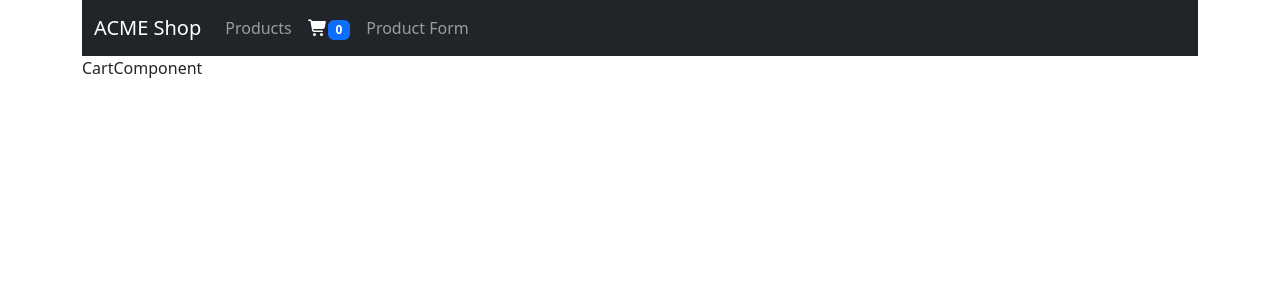
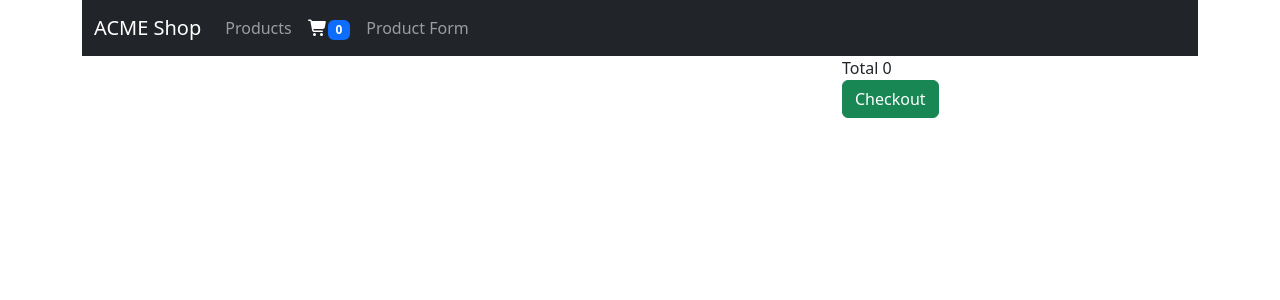
Before and after one commit to BanuPrakash/JS_REACT, a React (Vite) app in the folder ecomapp/: page /cart in a window 1280 px wide. Shown: the top 300 px of the page. Built offline with nearby package versions, Linux system fonts and the light colour scheme.

Commit message:
CartContext

```diff
--- a/ecomapp/src/components/CartComponent.jsx
+++ b/ecomapp/src/components/CartComponent.jsx
@@ -1,7 +1,26 @@
 import React from 'react'
+import { CartContext } from '../context/CartContextProvider'
+import { Button } from 'react-bootstrap'
+import CartRow from './CartRow';
 
 export default function CartComponent() {
+  let { cartItems, total, clearCart } = React.useContext(CartContext)
   return (
-    <div>CartComponent</div>
+    <div>
+      {
+        cartItems.map(item => <CartRow product={item} key={item.id}/>)
+      }
+      <div className='row'>
+        <div className='col-md-8'>&nbsp;</div>
+        <div className='col-md-4'>Total {total}</div>
+      </div>
+      <div className='row'>
+        <div className='col-md-8'>&nbsp;</div>
+        <div className='col-md-4'>
+          <Button variant='success'>Checkout</Button>
+        </div>
+      </div>
+    </div>
+
   )
 }
--- a/ecomapp/src/components/CartRow.jsx
+++ b/ecomapp/src/components/CartRow.jsx
@@ -1,7 +1,28 @@
-import React from 'react'
+import React, { useContext } from 'react'
+import { CartContext } from '../context/CartContextProvider'
 
-export default function CartRow() {
+export default function CartRow({ product }) {
+  let { increment } = useContext(CartContext);
+  let {id, title, image, price, amount, qty} = product; // cartItem
   return (
-    <div>CartRow</div>
+    <div className='row'>
+      <div className='col-md-2'>
+        <img src={image} alt={title} height='50px' />
+      </div>
+      <div className='col-md-2'>
+        {title}
+      </div>
+      <div className='col-md-4'>
+         <button className='btn btn-info btn-sm'>-</button>
+          &nbsp; {qty} &nbsp;
+         <button className='btn btn-info btn-sm' onClick={() => increment(id)}>+</button>
+      </div>
+      <div className='col-md-2'>
+        Price : {price}
+      </div>
+      <div className='col-md-2'>
+        Amount : {amount}
+      </div>
+    </div>
   )
 }
```
